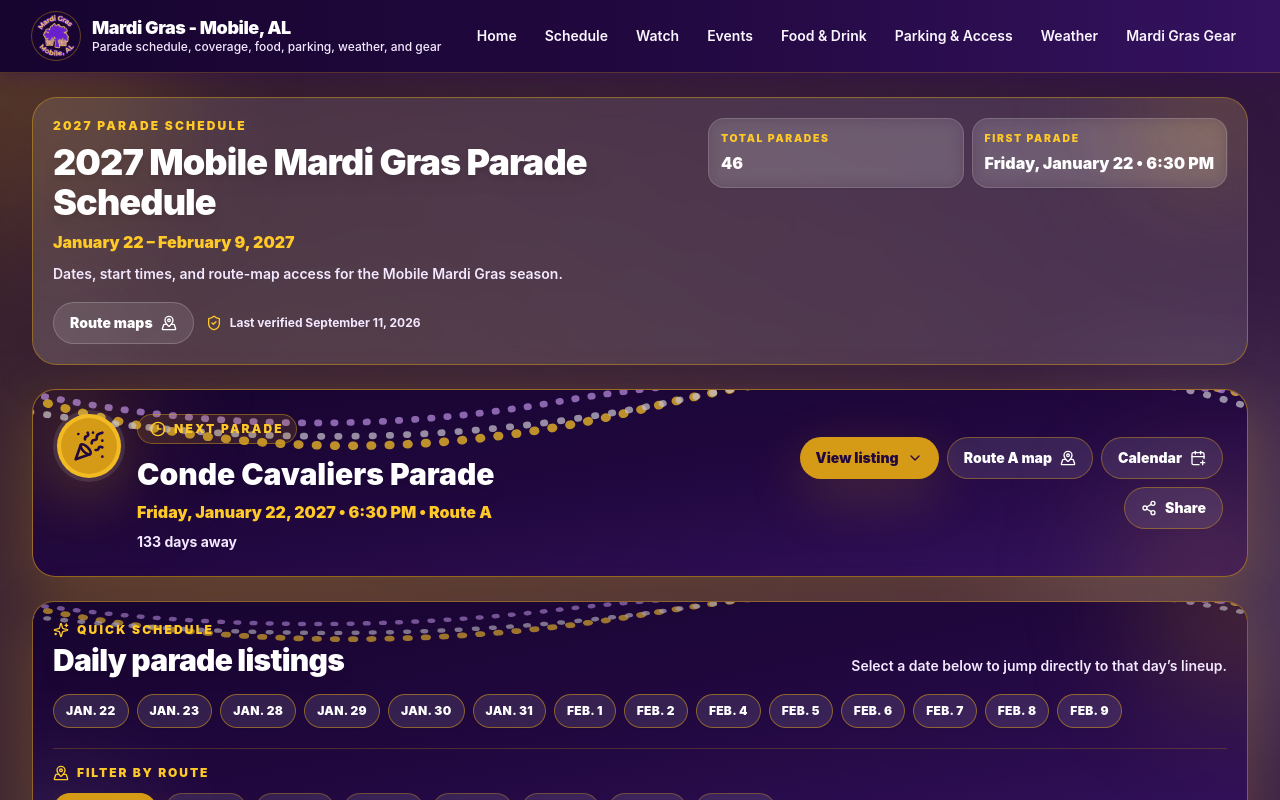
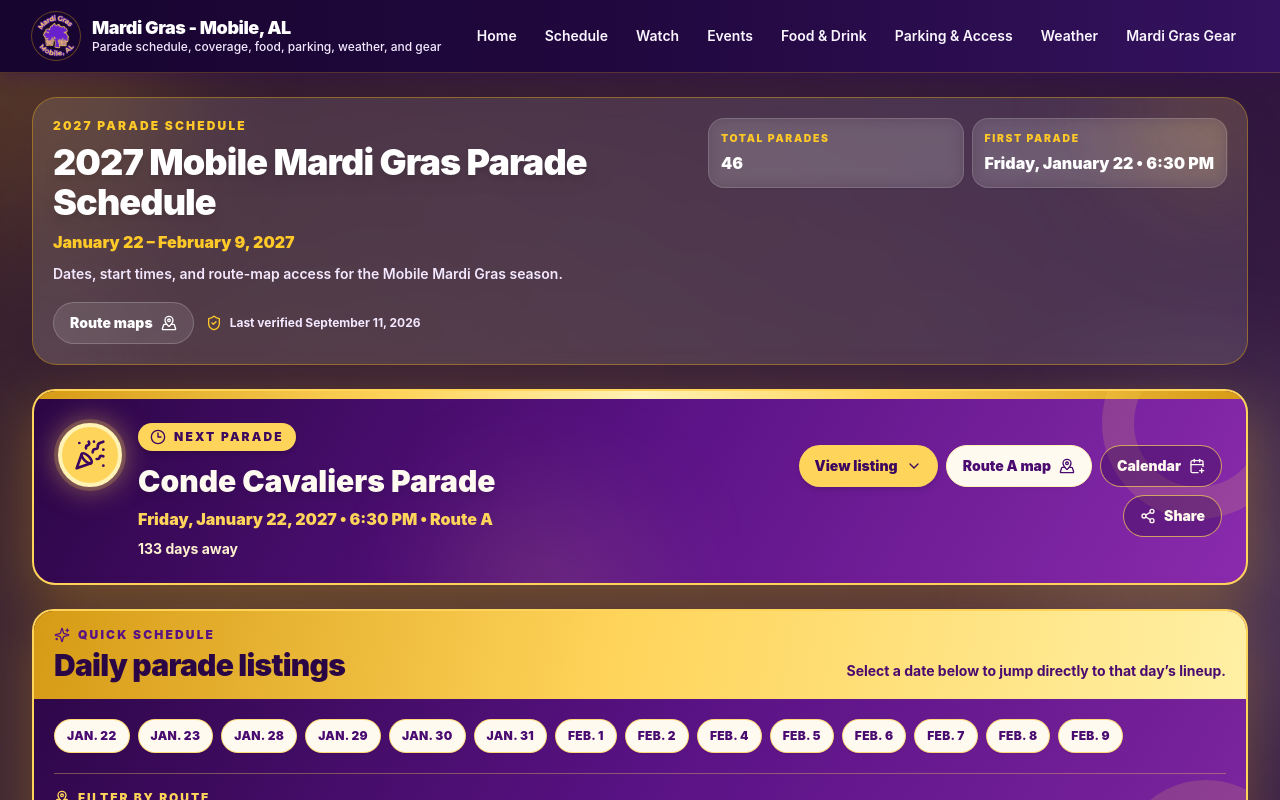
Before and after one commit to TheCryptoArborist/251mardigras, a Next.js app: page /schedule in a window 1280 px wide. Shown: the top 800 px of the page. Built offline with nearby package versions, Linux system fonts and the light colour scheme.

Commit message:
Rework schedule carnival color palette

```diff
--- a/src/components/ScheduleRouteViewer.tsx
+++ b/src/components/ScheduleRouteViewer.tsx
@@ -271,37 +271,36 @@
         )}
 
         <section id="quick-parade-schedule" className="scroll-mt-28 space-y-4" aria-labelledby="quick-parade-schedule-heading">
-          <div className="relative overflow-hidden rounded-[1.35rem] border border-parade-gold/60 bg-gradient-to-br from-parade-purpleDeep via-parade-purpleDark to-parade-purple p-4 text-white shadow-glow sm:p-5">
-            <span className="pointer-events-none absolute right-[-5rem] top-[-5rem] h-44 w-44 rounded-full bg-parade-gold/25 blur-3xl" aria-hidden="true" />
-            <span className="pointer-events-none absolute bottom-[-6rem] left-[-4rem] h-44 w-44 rounded-full bg-white/10 blur-3xl" aria-hidden="true" />
-            <FestiveBeadGarland compact />
+          <div className="relative overflow-hidden rounded-[1.35rem] border-2 border-[#ffd45a] bg-[linear-gradient(120deg,#2b0645_0%,#591284_52%,#7d259f_100%)] text-white shadow-[0_18px_50px_rgba(214,155,22,0.28)]">
+            <span className="pointer-events-none absolute bottom-[-5rem] right-[-3rem] h-44 w-44 rounded-full border-[1.75rem] border-[#ffd45a]/15" aria-hidden="true" />
 
-            <div className="relative z-10 flex flex-col gap-3 md:flex-row md:items-end md:justify-between">
+            <div className="relative z-10 flex flex-col gap-3 bg-[linear-gradient(100deg,#d69b16_0%,#ffd45a_48%,#fff0a5_100%)] px-4 py-4 text-[#351052] md:flex-row md:items-end md:justify-between sm:px-5">
               <div>
-                <p className="flex items-center gap-2 text-xs font-black uppercase tracking-[0.18em] text-parade-goldBright">
+                <p className="flex items-center gap-2 text-xs font-black uppercase tracking-[0.18em] text-[#591284]">
                   <Sparkles className="h-4 w-4" aria-hidden="true" /> Quick schedule
                 </p>
-                <h2 id="quick-parade-schedule-heading" className="mt-1 text-3xl font-black tracking-tight text-white drop-shadow-lg">Daily parade listings</h2>
+                <h2 id="quick-parade-schedule-heading" className="mt-1 text-3xl font-black tracking-tight text-[#2b0645]">Daily parade listings</h2>
               </div>
-              <p className="max-w-2xl text-sm font-semibold leading-6 text-purple-100">
+              <p className="max-w-2xl text-sm font-bold leading-6 text-[#4a0b70]">
                 Select a date below to jump directly to that day’s lineup.
               </p>
             </div>
 
-            <div className="relative z-10 mt-4 flex gap-2 overflow-x-auto pb-1" aria-label="Jump to a schedule date">
+            <div className="relative z-10 p-4 sm:p-5">
+              <div className="flex gap-2 overflow-x-auto pb-1" aria-label="Jump to a schedule date">
                 {filteredDays.map((day) => (
                   <a
                     key={day.date}
                     href={`#${day.date}`}
-                  className="shrink-0 rounded-full border border-parade-gold/55 bg-white/10 px-3 py-2 text-xs font-black uppercase tracking-wide text-white shadow-sm transition hover:-translate-y-0.5 hover:border-parade-gold hover:bg-parade-gold hover:text-parade-purpleDark"
+                    className="shrink-0 rounded-full border border-[#ffd45a]/80 bg-[#fffaf0] px-3 py-2 text-xs font-black uppercase tracking-wide text-[#4a0b70] shadow-sm transition hover:-translate-y-0.5 hover:bg-[#ffd45a]"
                   >
                     {compactDateLabel(day.label)}
                   </a>
                 ))}
               </div>
 
-            <div className="relative z-10 mt-4 border-t border-parade-gold/25 pt-4">
-              <div className="flex items-center gap-2 text-xs font-black uppercase tracking-[0.16em] text-parade-goldBright">
+              <div className="mt-4 border-t border-[#ffd45a]/35 pt-4">
+                <div className="flex items-center gap-2 text-xs font-black uppercase tracking-[0.16em] text-[#ffd45a]">
                   <MapPinned className="h-4 w-4" aria-hidden="true" /> Filter by route
                 </div>
                 <div className="mt-3 flex gap-2 overflow-x-auto pb-1" aria-label="Filter schedule by route">
@@ -311,11 +310,12 @@
                       type="button"
                       onClick={() => setRouteFilter(route)}
                       aria-pressed={routeFilter === route}
-                    className={`shrink-0 rounded-full border px-3 py-2 text-xs font-black uppercase tracking-wide transition ${routeFilter === route ? "border-parade-gold bg-parade-gold text-parade-purpleDark shadow-glow" : "border-parade-gold/35 bg-white/10 text-white hover:border-parade-gold hover:bg-white/15"}`}
+                      className={`shrink-0 rounded-full border px-3 py-2 text-xs font-black uppercase tracking-wide transition ${routeFilter === route ? "border-[#ffd45a] bg-[#ffd45a] text-[#351052] shadow-glow" : "border-[#fff2b5]/60 bg-[#2b0645]/35 text-[#fffaf0] hover:border-[#ffd45a] hover:bg-[#2b0645]/60"}`}
                     >
                       {route}
                     </button>
                   ))}
+                </div>
               </div>
             </div>
           </div>
@@ -478,59 +478,44 @@
   const countdown = now ? formatCountdown(start.getTime() - now.getTime()) : "Calculating…";
 
   return (
-    <section className="relative overflow-hidden rounded-[1.45rem] border border-parade-gold/65 bg-gradient-to-br from-parade-purpleDeep via-parade-purpleDark to-parade-purple p-5 text-white shadow-glow sm:p-6">
-      <span className="pointer-events-none absolute left-[-4rem] top-[-5rem] h-40 w-40 rounded-full bg-parade-gold/25 blur-3xl" aria-hidden="true" />
-      <span className="pointer-events-none absolute bottom-[-5rem] right-[-3rem] h-44 w-44 rounded-full bg-parade-gold/20 blur-3xl" aria-hidden="true" />
-      <FestiveBeadGarland />
-      <div className="relative z-10 grid gap-5 lg:grid-cols-[minmax(0,1fr)_auto] lg:items-center">
+    <section className="relative overflow-hidden rounded-[1.45rem] border-2 border-[#ffd45a] bg-[linear-gradient(120deg,#2b0645_0%,#591284_48%,#8a2bad_100%)] p-5 pt-7 text-white shadow-[0_20px_55px_rgba(214,155,22,0.32)] sm:p-6 sm:pt-8">
+      <span className="pointer-events-none absolute inset-x-0 top-0 h-2 bg-[linear-gradient(90deg,#d69b16_0%,#ffd45a_30%,#fff2b5_50%,#ffd45a_70%,#d69b16_100%)]" aria-hidden="true" />
+      <span className="pointer-events-none absolute right-[-3rem] top-[-4rem] h-48 w-48 rounded-full border-[2rem] border-[#ffd45a]/15" aria-hidden="true" />
+      <span className="pointer-events-none absolute bottom-[-6rem] left-[35%] h-44 w-44 rounded-full bg-[#ffd45a]/15 blur-3xl" aria-hidden="true" />
+      <div className="relative z-10 grid gap-6 lg:grid-cols-[minmax(0,1fr)_auto] lg:items-center">
         <div className="flex items-start gap-4">
-          <span className="hidden h-16 w-16 shrink-0 place-items-center rounded-full border-4 border-parade-goldBright/70 bg-parade-gold text-parade-purpleDark shadow-glow ring-4 ring-white/10 sm:grid" aria-hidden="true">
+          <span className="hidden h-16 w-16 shrink-0 place-items-center rounded-full border-4 border-[#fff2b5] bg-[#ffd45a] text-[#3b075f] shadow-[0_0_30px_rgba(255,212,90,0.55)] ring-4 ring-[#ffd45a]/20 sm:grid" aria-hidden="true">
             <PartyPopper className="h-8 w-8" />
           </span>
           <div>
-            <p className="inline-flex items-center gap-2 rounded-full border border-parade-gold/45 bg-parade-gold/15 px-3 py-1.5 text-xs font-black uppercase tracking-[0.18em] text-parade-goldBright shadow-sm">
+            <p className="inline-flex items-center gap-2 rounded-full bg-[#ffd45a] px-3 py-1.5 text-xs font-black uppercase tracking-[0.18em] text-[#3b075f] shadow-md">
               <Clock3 className="h-4 w-4" aria-hidden="true" /> {isFocused ? "Shared parade" : "Next parade"}
             </p>
-            <h2 className="mt-3 text-2xl font-black leading-tight text-white drop-shadow-lg sm:text-3xl">{entry.name}</h2>
-            <p className="mt-2 text-sm font-black text-parade-goldBright sm:text-base">
+            <h2 className="mt-3 text-2xl font-black leading-tight text-[#fffaf0] drop-shadow-lg sm:text-3xl">{entry.name}</h2>
+            <p className="mt-2 text-sm font-black text-[#ffd45a] sm:text-base">
               {formatParadeShareDate(entry.day.date)} • {entry.time} • {entry.route}
             </p>
-            {!isFocused ? <p className="mt-2 text-sm font-bold text-purple-100">{countdown}</p> : null}
+            {!isFocused ? <p className="mt-2 text-sm font-bold text-[#fff2d0]">{countdown}</p> : null}
           </div>
         </div>
 
         <div className="flex flex-wrap gap-2 lg:max-w-[28rem] lg:justify-end">
-          <a href={`#${entry.id}`} className="inline-flex items-center justify-center gap-2 rounded-full bg-parade-gold px-4 py-2.5 text-sm font-black text-parade-purpleDark shadow-glow transition hover:-translate-y-0.5 hover:bg-parade-goldBright">
+          <a href={`#${entry.id}`} className="inline-flex items-center justify-center gap-2 rounded-full bg-[#ffd45a] px-4 py-2.5 text-sm font-black text-[#3b075f] shadow-md transition hover:-translate-y-0.5 hover:bg-[#ffe584]">
             View listing <ChevronDown className="h-4 w-4" aria-hidden="true" />
           </a>
-          <button type="button" onClick={() => onMap(entry.route)} className="inline-flex items-center justify-center gap-2 rounded-full border border-parade-gold/45 bg-white/10 px-4 py-2.5 text-sm font-black text-white transition hover:-translate-y-0.5 hover:bg-white/15">
+          <button type="button" onClick={() => onMap(entry.route)} className="inline-flex items-center justify-center gap-2 rounded-full border border-[#fff2b5] bg-[#fffaf0] px-4 py-2.5 text-sm font-black text-[#4a0b70] shadow-sm transition hover:-translate-y-0.5 hover:bg-white">
             {entry.route} map <MapPinned className="h-4 w-4" aria-hidden="true" />
           </button>
-          <button type="button" onClick={() => onCalendar(entry, entry.day)} className="inline-flex items-center justify-center gap-2 rounded-full border border-parade-gold/45 bg-white/10 px-4 py-2.5 text-sm font-black text-white transition hover:-translate-y-0.5 hover:bg-white/15">
+          <button type="button" onClick={() => onCalendar(entry, entry.day)} className="inline-flex items-center justify-center gap-2 rounded-full border border-[#ffd45a]/70 bg-[#2b0645]/35 px-4 py-2.5 text-sm font-black text-[#fffaf0] transition hover:-translate-y-0.5 hover:bg-[#2b0645]/55">
             Calendar <CalendarPlus className="h-4 w-4" aria-hidden="true" />
           </button>
-          <button type="button" onClick={() => onShare(entry, entry.day)} className="inline-flex items-center justify-center gap-2 rounded-full border border-parade-gold/45 bg-white/10 px-4 py-2.5 text-sm font-black text-white transition hover:-translate-y-0.5 hover:bg-white/15">
+          <button type="button" onClick={() => onShare(entry, entry.day)} className="inline-flex items-center justify-center gap-2 rounded-full border border-[#ffd45a]/70 bg-[#2b0645]/35 px-4 py-2.5 text-sm font-black text-[#fffaf0] transition hover:-translate-y-0.5 hover:bg-[#2b0645]/55">
             {shareStatus === "shared" || shareStatus === "copied" ? <Check className="h-4 w-4" aria-hidden="true" /> : <Share2 className="h-4 w-4" aria-hidden="true" />}
             {getShareButtonLabel(shareStatus)}
           </button>
         </div>
       </div>
     </section>
-  );
-}
-
-function FestiveBeadGarland({ compact = false }: { compact?: boolean }) {
-  return (
-    <svg
-      className={`pointer-events-none absolute inset-x-0 top-0 w-full ${compact ? "h-16 opacity-60" : "h-24 opacity-75"}`}
-      viewBox="0 0 1200 100"
-      preserveAspectRatio="none"
-      aria-hidden="true"
-    >
-      <path d="M-20 3 Q 280 105 610 18 T 1220 10" fill="none" stroke="rgba(255,201,40,0.95)" strokeWidth="9" strokeLinecap="round" strokeDasharray="1 17" />
-      <path d="M-20 20 Q 330 82 650 8 T 1220 24" fill="none" stroke="rgba(255,255,255,0.72)" strokeWidth="7" strokeLinecap="round" strokeDasharray="1 16" />
-      <path d="M-20 0 Q 250 62 520 12 T 1220 4" fill="none" stroke="rgba(214,167,255,0.8)" strokeWidth="7" strokeLinecap="round" strokeDasharray="1 15" />
-    </svg>
   );
 }
 
```
Lines whose indentation alone changed are shown as unchanged.
